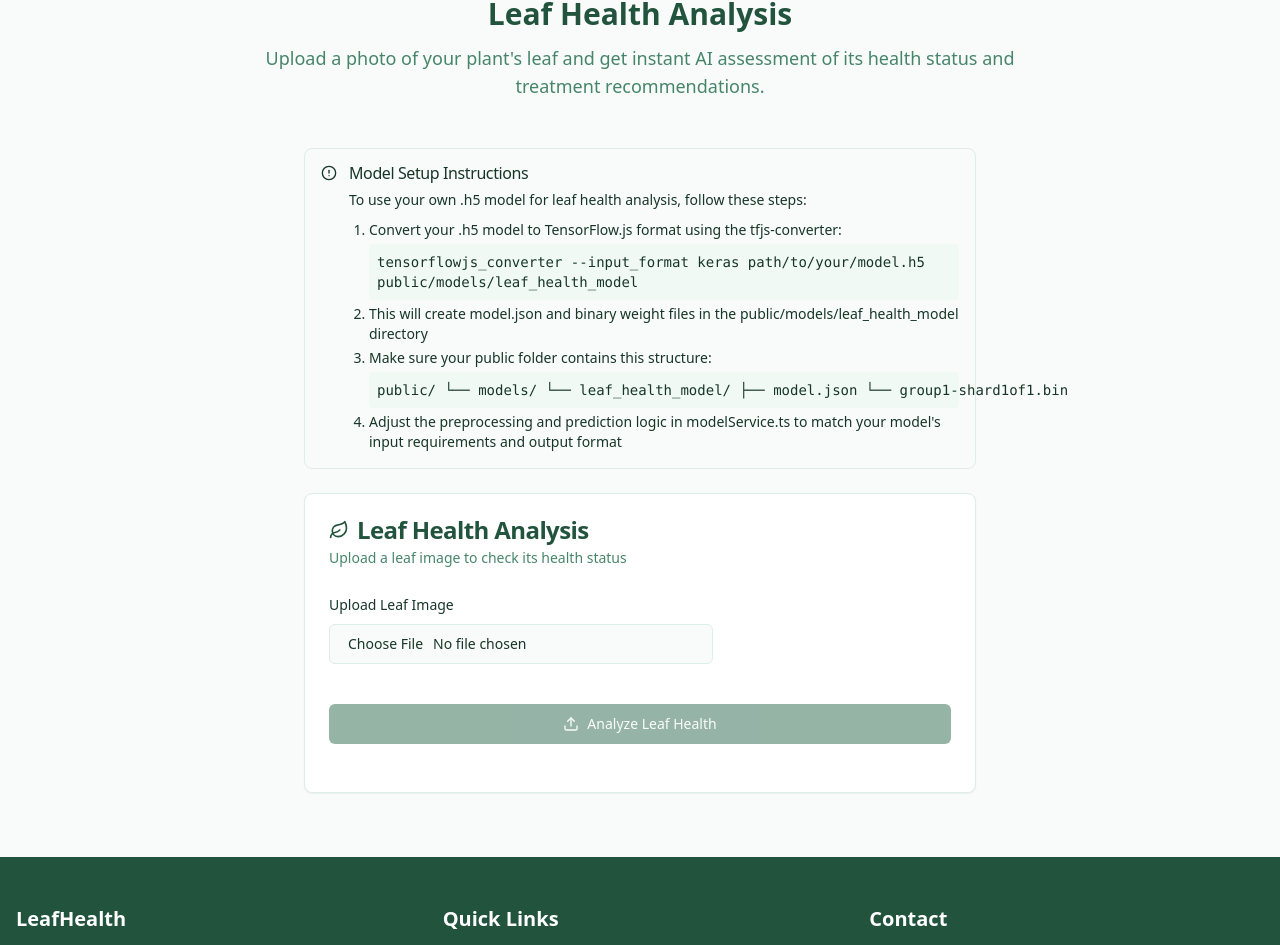
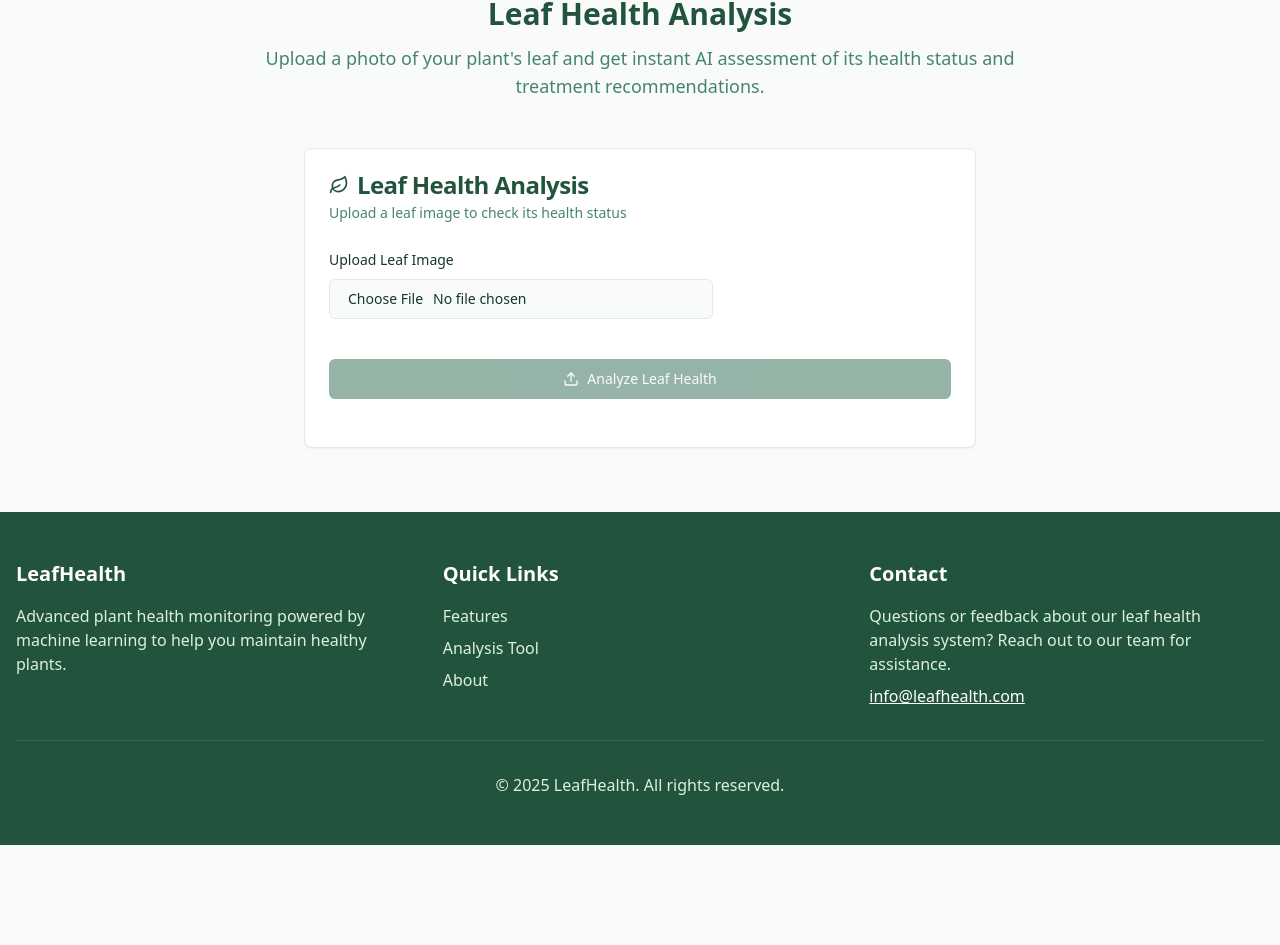
Before and after one commit to Harshit-077/pest-predictor-nest, a React (Vite) app: page / in a window 1280 px wide. Shown: the part 1269-2214 px from the top of the page. After the commit the page ends 2114 px from the top, so only its background shows below. Built offline with nearby package versions, Linux system fonts and the light colour scheme.

Commit message:
Remove model setup instructions
Remove the model setup instructions from the Index page.

```diff
--- a/src/pages/Index.tsx
+++ b/src/pages/Index.tsx
@@ -4,7 +4,6 @@ import PestHeader from '@/components/PestHeader';
 import FeatureSection from '@/components/FeatureSection';
 import PestForm from '@/components/PestForm';
 import PredictionResult from '@/components/PredictionResult';
-import ModelInstructions from '@/components/ModelInstructions';
 import { ScrollArea } from "@/components/ui/scroll-area";
 
 const Index = () => {
@@ -46,7 +45,6 @@ const Index = () => {
               </p>
             </div>
 
-            <ModelInstructions />
             <PestForm />
             <PredictionResult />
           </section>
```
